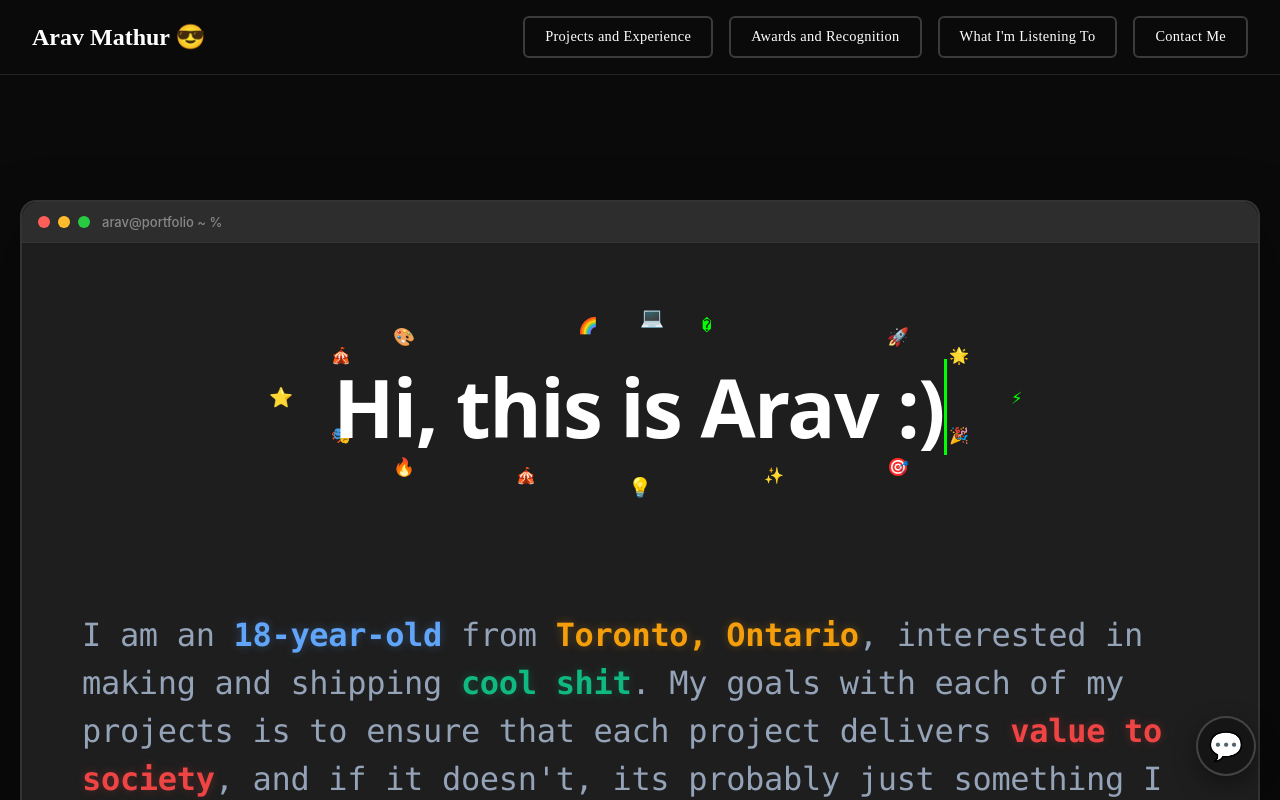
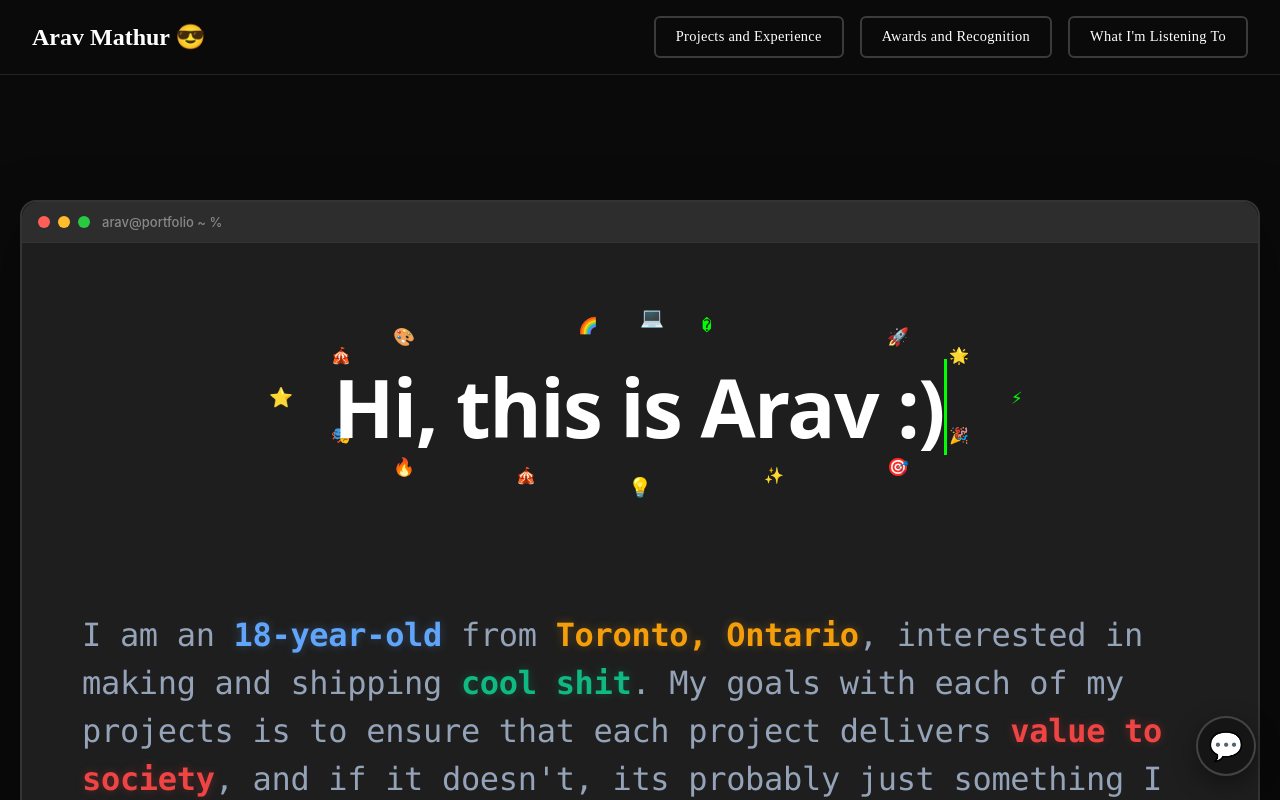
Before and after one commit to aravM23/websiteapp, a Next.js app: page / in a window 1280 px wide. Built offline with nearby package versions, Linux system fonts and the light colour scheme.

Commit message:
Remove Contact Me page from navbar

```diff
--- a/src/components/Header.tsx
+++ b/src/components/Header.tsx
@@ -132,35 +132,6 @@ const Header: React.FC = () => {
             >
               What I'm Listening To
             </Link>
-
-            <Link
-              href="/contact"
-              style={{
-                color: '#ffffff',
-                textDecoration: 'none',
-                padding: '0.65rem 1.25rem',
-                borderRadius: '6px',
-                background: 'transparent',
-                border: '2px solid rgba(255, 255, 255, 0.2)',
-                fontSize: '0.9rem',
-                fontWeight: '500',
-                transition: 'all 0.3s ease',
-                letterSpacing: '0.3px',
-                fontFamily: '"Times New Roman", Times, serif',
-              }}
-              onMouseEnter={(e) => {
-                e.currentTarget.style.background = 'rgba(255, 255, 255, 0.05)';
-                e.currentTarget.style.borderColor = 'rgba(255, 255, 255, 0.4)';
-                e.currentTarget.style.transform = 'translateY(-1px)';
-              }}
-              onMouseLeave={(e) => {
-                e.currentTarget.style.background = 'transparent';
-                e.currentTarget.style.borderColor = 'rgba(255, 255, 255, 0.2)';
-                e.currentTarget.style.transform = 'translateY(0)';
-              }}
-            >
-              Contact Me
-            </Link>
           </div>
 
           {/* Mobile Menu Button */}
@@ -257,26 +228,6 @@ const Header: React.FC = () => {
             >
               What I'm Listening To
             </Link>
-
-            <Link
-              href="/contact"
-              onClick={() => setMenuOpen(false)}
-              style={{
-                color: '#ffffff',
-                textDecoration: 'none',
-                padding: '0.75rem 1rem',
-                borderRadius: '6px',
-                background: 'transparent',
-                border: '2px solid rgba(255, 255, 255, 0.2)',
-                fontSize: '0.95rem',
-                fontWeight: '500',
-                textAlign: 'center',
-                transition: 'all 0.3s ease',
-                fontFamily: '"Times New Roman", Times, serif',
-              }}
-            >
-              Contact Me
-            </Link>
           </div>
         )}
       </header>
```
